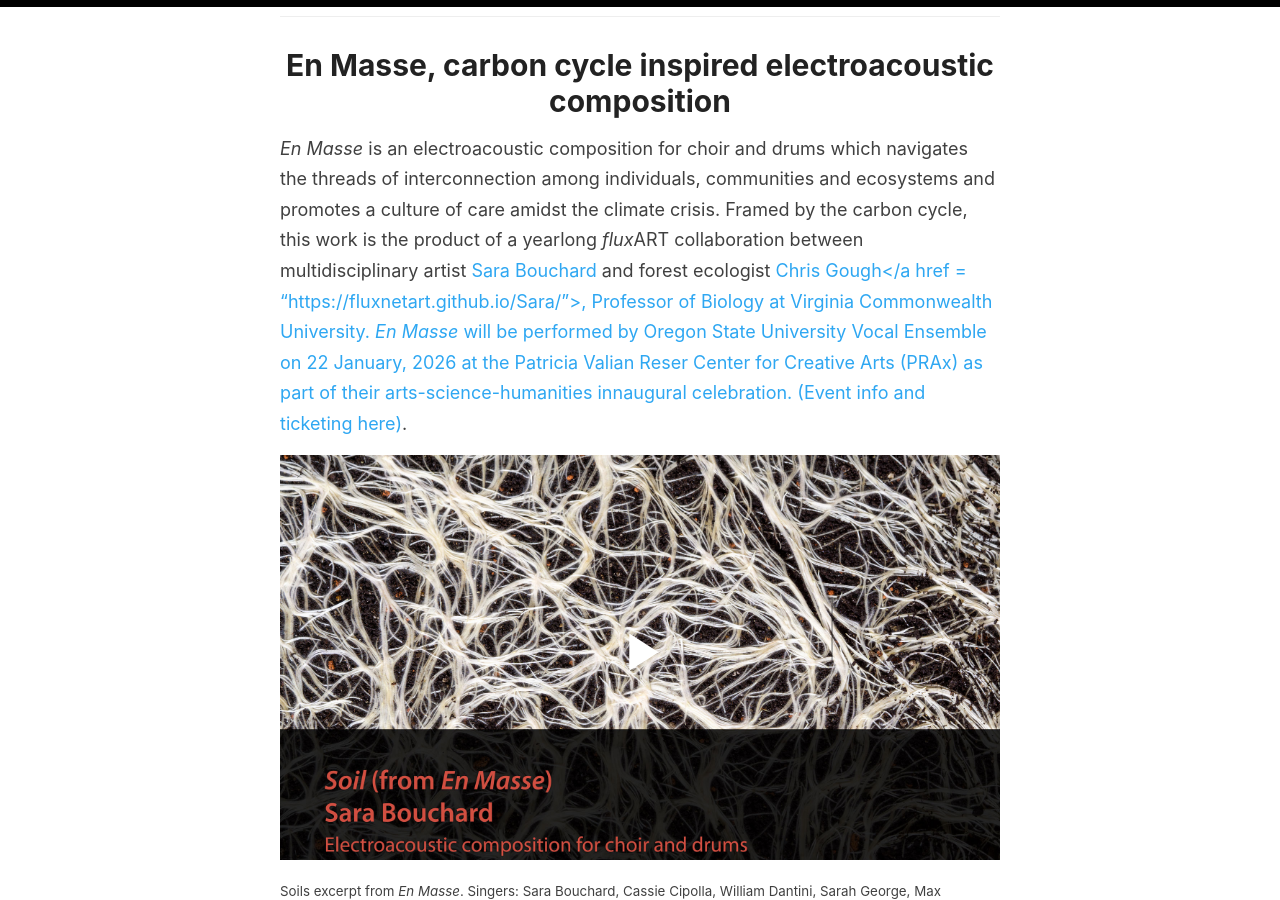
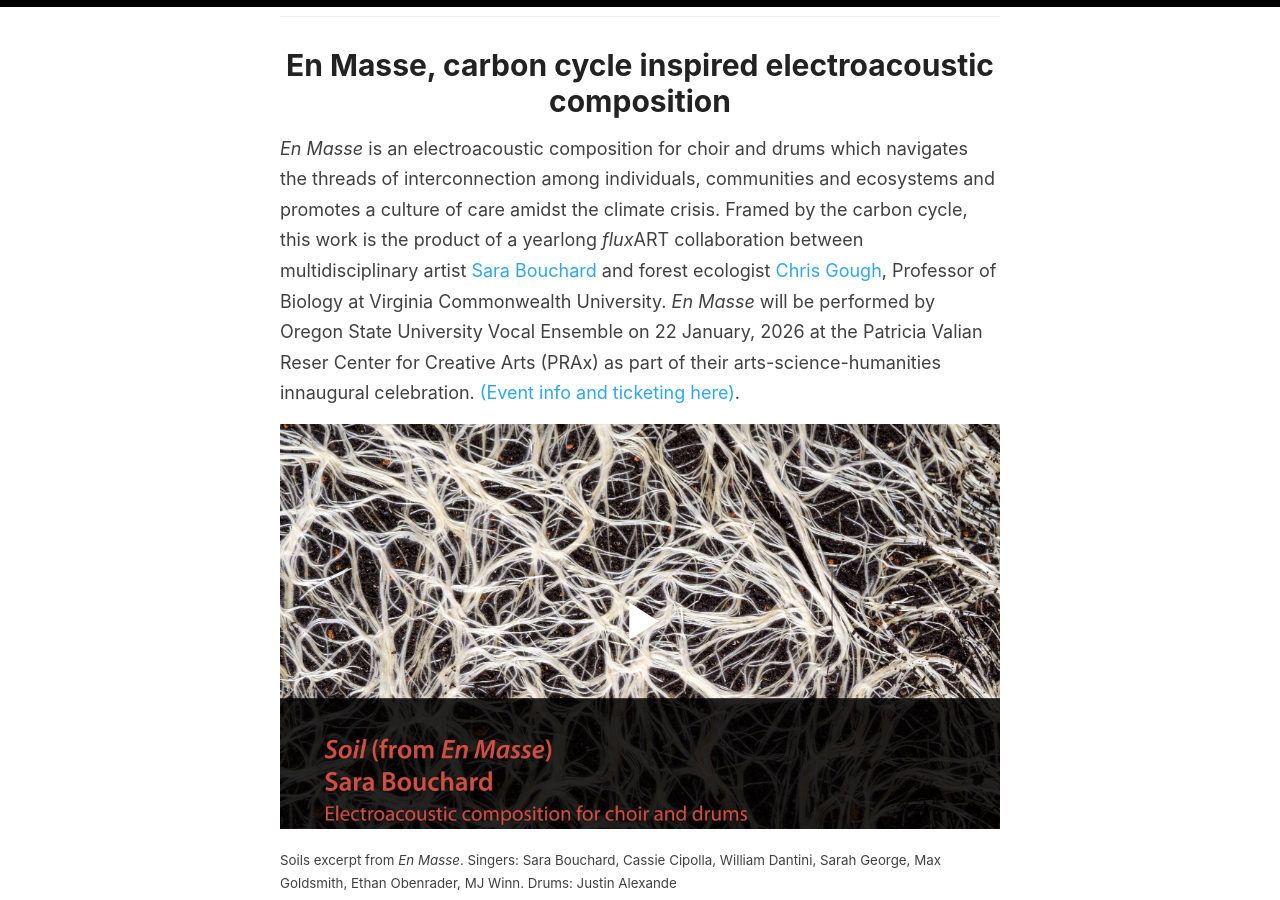
Before and after one commit to fluxnetart/fluxnetart.github.io, a Jekyll site: the page built from _posts/2025-11-24-enmass.md, in a window 1280 px wide and 900 px high, scrolled down 355 px. Built offline with Jekyll 4.4.1, drawn with Linux system fonts in a browser that asks for light colours; some of the changed lines change nothing that is shown.

Commit message:
Update 2025-11-24-enmass.md

```diff
--- a/_posts/2025-11-24-enmass.md
+++ b/_posts/2025-11-24-enmass.md
@@ -25,7 +25,7 @@ document.addEventListener('DOMContentLoaded', function() {
 });
 </script>
 
-<i>En Masse</i> is an electroacoustic composition for choir and drums which navigates the threads of interconnection among individuals, communities and ecosystems and promotes a culture of care amidst the climate crisis. Framed by the carbon cycle, this work is the product of a yearlong <i>flux</i>ART collaboration between multidisciplinary artist <a href = "https://fluxnetart.github.io/Sara/">Sara Bouchard</a> and forest ecologist <a href = "https://fluxnetart.github.io/Sara/">Chris Gough</a href = "https://fluxnetart.github.io/Sara/">, Professor of Biology at Virginia Commonwealth University. <i>En Masse</i> will be performed by Oregon State University Vocal Ensemble on 22 January, 2026 at the Patricia Valian Reser Center for Creative Arts (PRAx) as part of their arts-science-humanities innaugural celebration.<a href="https://prax.oregonstate.edu/events/opening-celebration-currents-experiments-art-science-collaboration"> (Event info and ticketing here)</a>.
+<i>En Masse</i> is an electroacoustic composition for choir and drums which navigates the threads of interconnection among individuals, communities and ecosystems and promotes a culture of care amidst the climate crisis. Framed by the carbon cycle, this work is the product of a yearlong <i>flux</i>ART collaboration between multidisciplinary artist <a href = "https://fluxnetart.github.io/Sara/">Sara Bouchard</a> and forest ecologist <a href = "https://fluxnetart.github.io/Sara/">Chris Gough</a>, Professor of Biology at Virginia Commonwealth University. <i>En Masse</i> will be performed by Oregon State University Vocal Ensemble on 22 January, 2026 at the Patricia Valian Reser Center for Creative Arts (PRAx) as part of their arts-science-humanities innaugural celebration.<a href="https://prax.oregonstate.edu/events/opening-celebration-currents-experiments-art-science-collaboration"> (Event info and ticketing here)</a>.
 
 <div class="video-container" id="video1">
     <div class="video-thumbnail" style="background-image: url('https://fluxnetart.github.io/images/Bouchard-Soil.jpg');">
```
